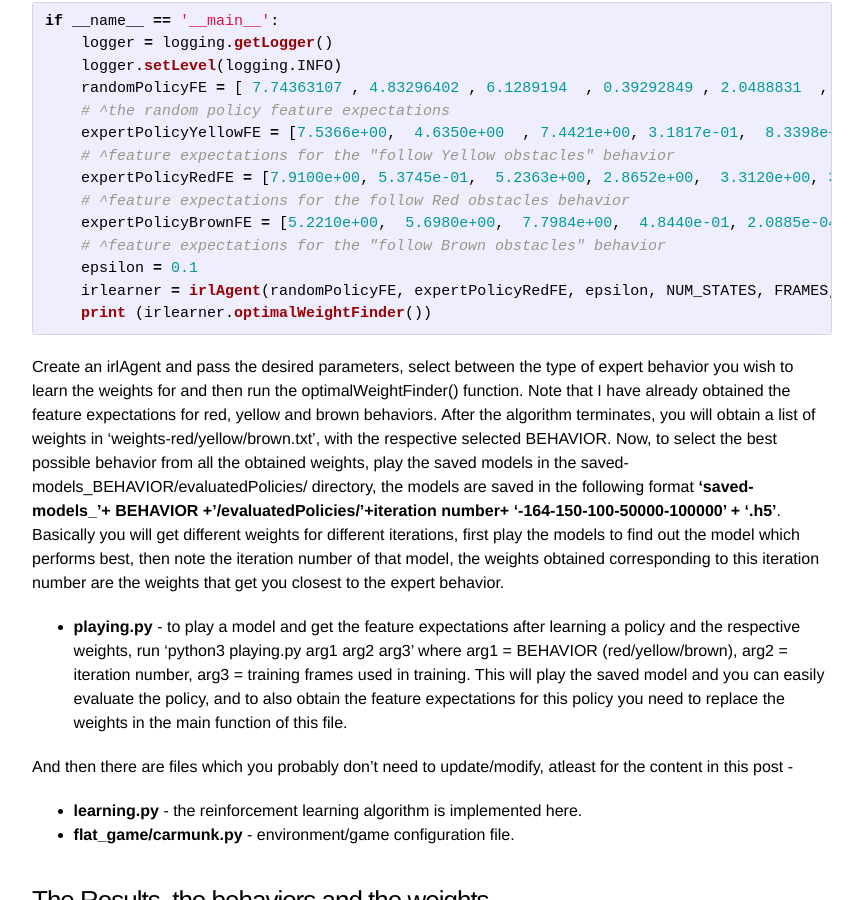
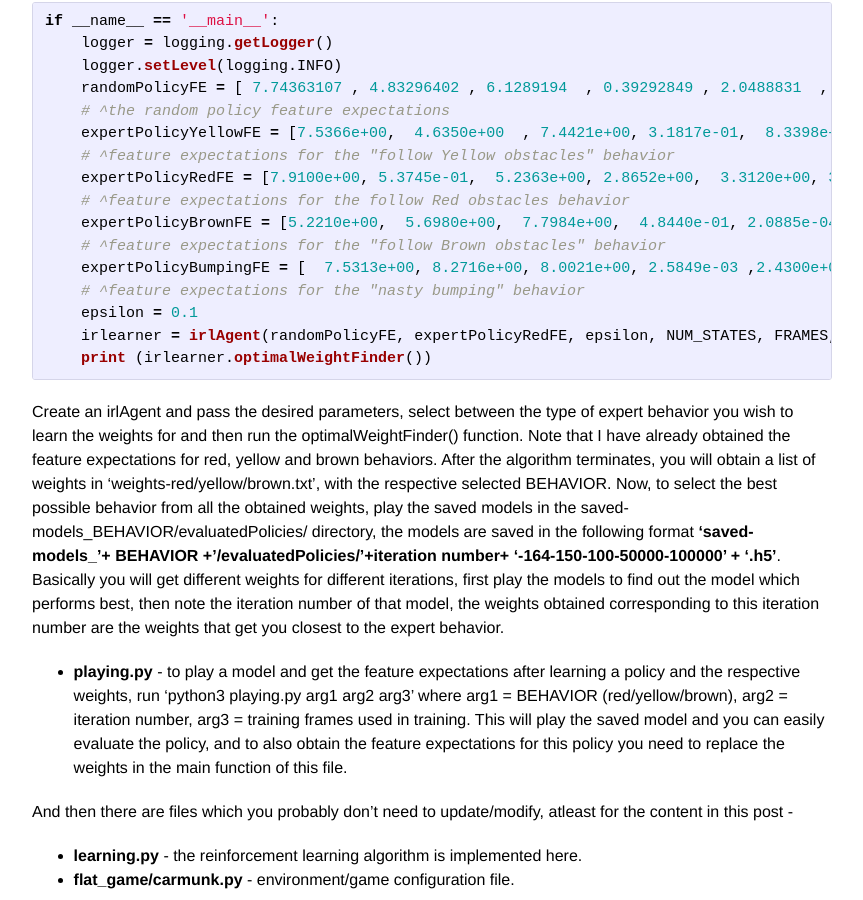
Before and after one commit to jangirrishabh/jangirrishabh.github.io, a Jekyll site: the page built from _posts/2016-07-09-virtual-car-IRL.markdown, in a window 1280 px wide and 900 px high, scrolled down 8189 px. Shown: the whole window, without its empty margins (208-1071 px from the left). Built offline with Jekyll 4.4.1, drawn with Linux system fonts in a browser that asks for light colours; formulas are drawn with MathJax 3; comment, search, counter and statistics services are not loaded.

Commit message:
minor change irl

```diff
--- a/_posts/2016-07-09-virtual-car-IRL.markdown
+++ b/_posts/2016-07-09-virtual-car-IRL.markdown
@@ -273,6 +273,8 @@ if __name__ == '__main__':
     # ^feature expectations for the follow Red obstacles behavior
     expertPolicyBrownFE = [5.2210e+00,  5.6980e+00,  7.7984e+00,  4.8440e-01, 2.0885e-04, 9.2215e+00, 2.9386e-01 , 4.8498e-17]
     # ^feature expectations for the "follow Brown obstacles" behavior
+    expertPolicyBumpingFE = [  7.5313e+00, 8.2716e+00, 8.0021e+00, 2.5849e-03 ,2.4300e+01 ,9.5962e+01 ,1.5814e+01 ,1.5538e+03]
+    # ^feature expectations for the "nasty bumping" behavior
     epsilon = 0.1
     irlearner = irlAgent(randomPolicyFE, expertPolicyRedFE, epsilon, NUM_STATES, FRAMES, BEHAVIOR)
     print (irlearner.optimalWeightFinder())
```
Also changed, not shown: 2 other files.
